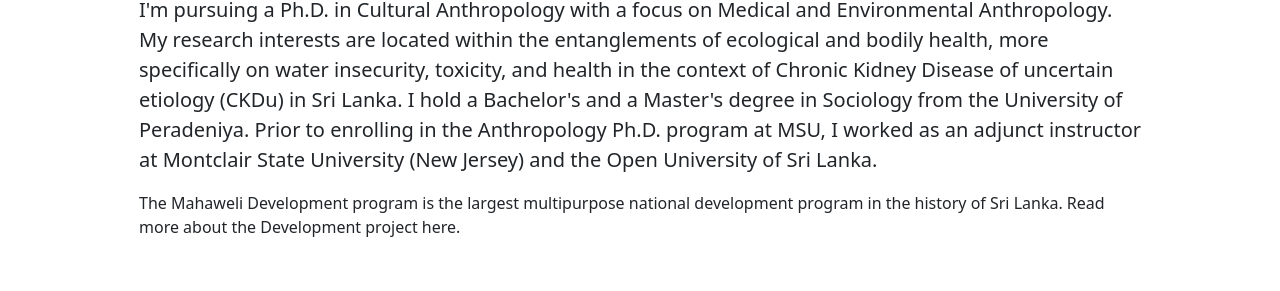
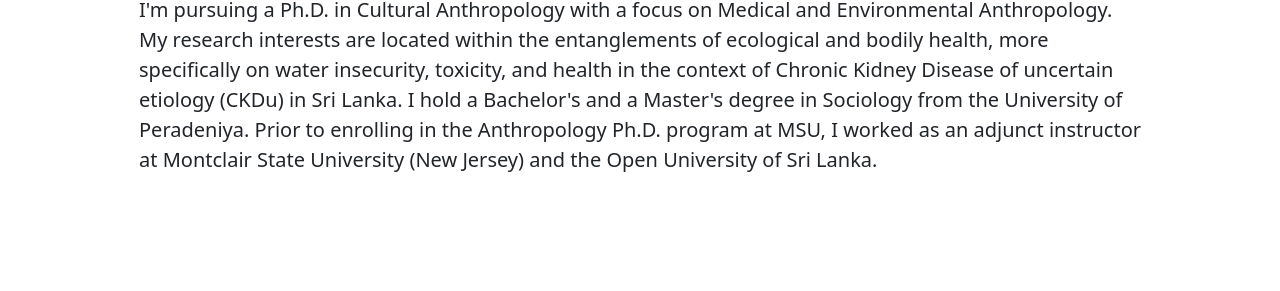
Before and after one commit to jayakodicham/Mahaweli, a plain HTML site: page about.html in a window 1280 px wide. Shown: the part 509-800 px from the top of the page. Drawn offline with nearby package versions, Linux system fonts and the light colour scheme.

Commit message:
about page final

```diff
--- a/about.html
+++ b/about.html
@@ -41,7 +41,6 @@
                     <div class="col-lg-6">
                         <h2>About Priyanka Jayakodi</h2>
                         <p class="lead">I'm pursuing a Ph.D. in Cultural Anthropology with a focus on Medical and Environmental Anthropology. My research interests are located within the entanglements of ecological and bodily health, more specifically on water insecurity, toxicity, and health in the context of Chronic Kidney Disease of uncertain etiology (CKDu) in Sri Lanka. I hold a Bachelor's and a Master's degree in Sociology from the University of Peradeniya. Prior to enrolling in the Anthropology Ph.D. program at MSU, I worked as an adjunct instructor at Montclair State University (New Jersey) and the Open University of Sri Lanka.</p>
-                        <p class="mb-0">The Mahaweli Development program is the largest multipurpose national development program in the history of Sri Lanka. Read more about the Development project here.</p>
                     </div>
                 </div>
             </div>
```
Also changed, not shown: img/pj.jpeg (added), 1 other file.
